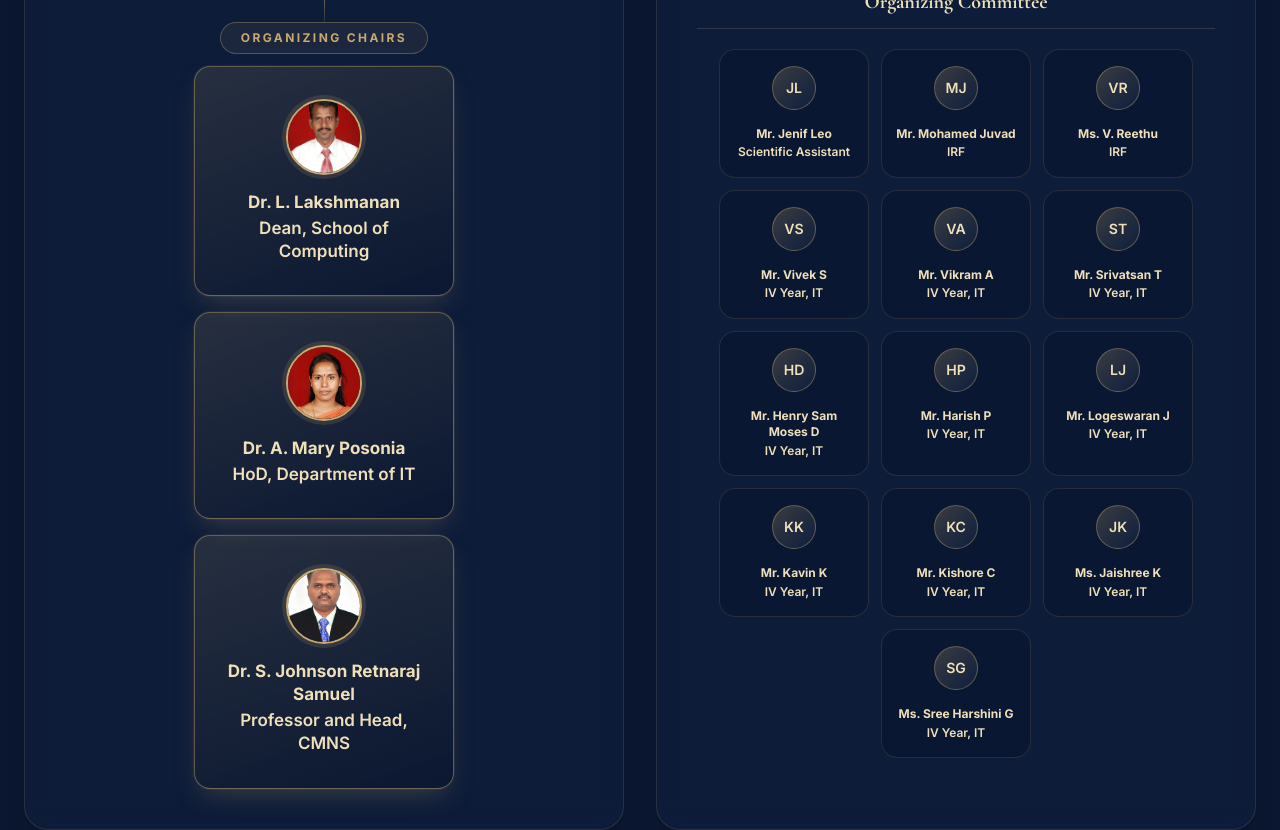
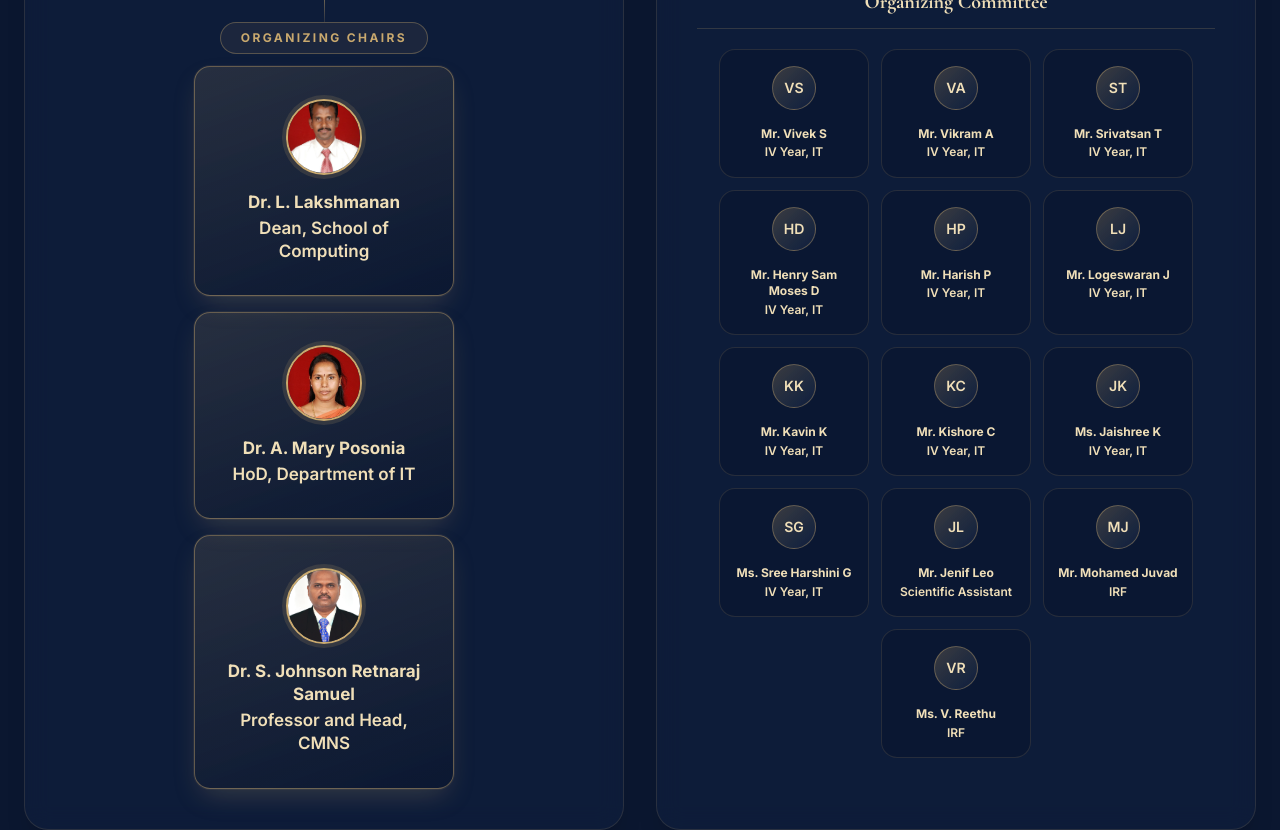
Before and after one commit to vkrm03/icabdai2026, a React (Vite) app: page / in a window 1280 px wide. Shown: the part 7800-8630 px from the top of the page. Built offline with nearby package versions, Linux system fonts and the light colour scheme.

Commit message:
Commitee updated

```diff
--- a/src/components/Committee.jsx
+++ b/src/components/Committee.jsx
@@ -42,9 +42,6 @@ const conveners = [
 ];
 
 const organizingCommittee = [
-  { name: "Mr. Jenif Leo, Scientific Assistant", photo: "" },
-  { name: "Mr. Mohamed Juvad, IRF", photo: "" },
-  { name: "Ms. V. Reethu, IRF", photo: "" },
   { name: "Mr. Vivek S, IV Year, IT", photo: "" },
   { name: "Mr. Vikram A, IV Year, IT", photo: "" },
   { name: "Mr. Srivatsan T, IV Year, IT", photo: "" },
@@ -55,6 +52,9 @@ const organizingCommittee = [
   { name: "Mr. Kishore C, IV Year, IT", photo: "" },
   { name: "Ms. Jaishree K, IV Year, IT", photo: "" },
   { name: "Ms. Sree Harshini G, IV Year, IT", photo: "" },
+  { name: "Mr. Jenif Leo, Scientific Assistant", photo: "" },
+  { name: "Mr. Mohamed Juvad, IRF", photo: "" },
+  { name: "Ms. V. Reethu, IRF", photo: "" },
 ];
 
 function getInitials(name) {
```
